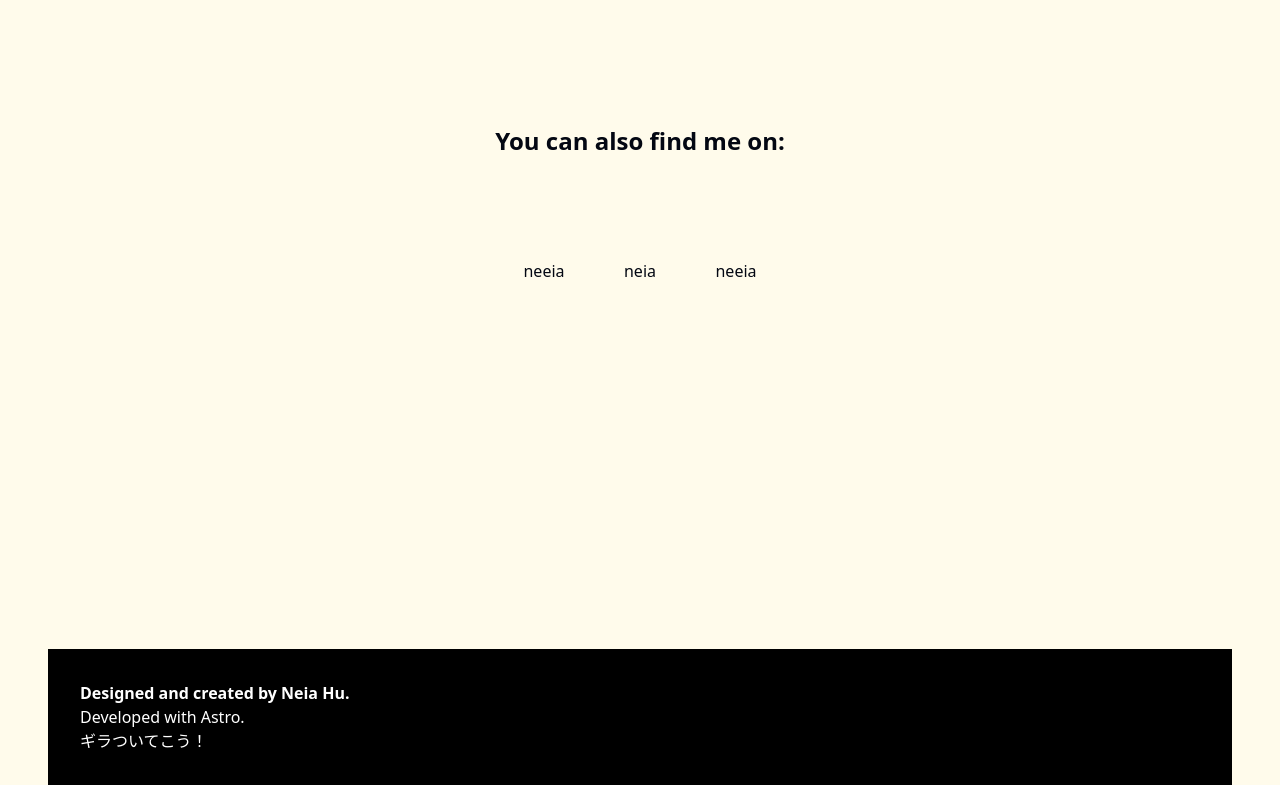
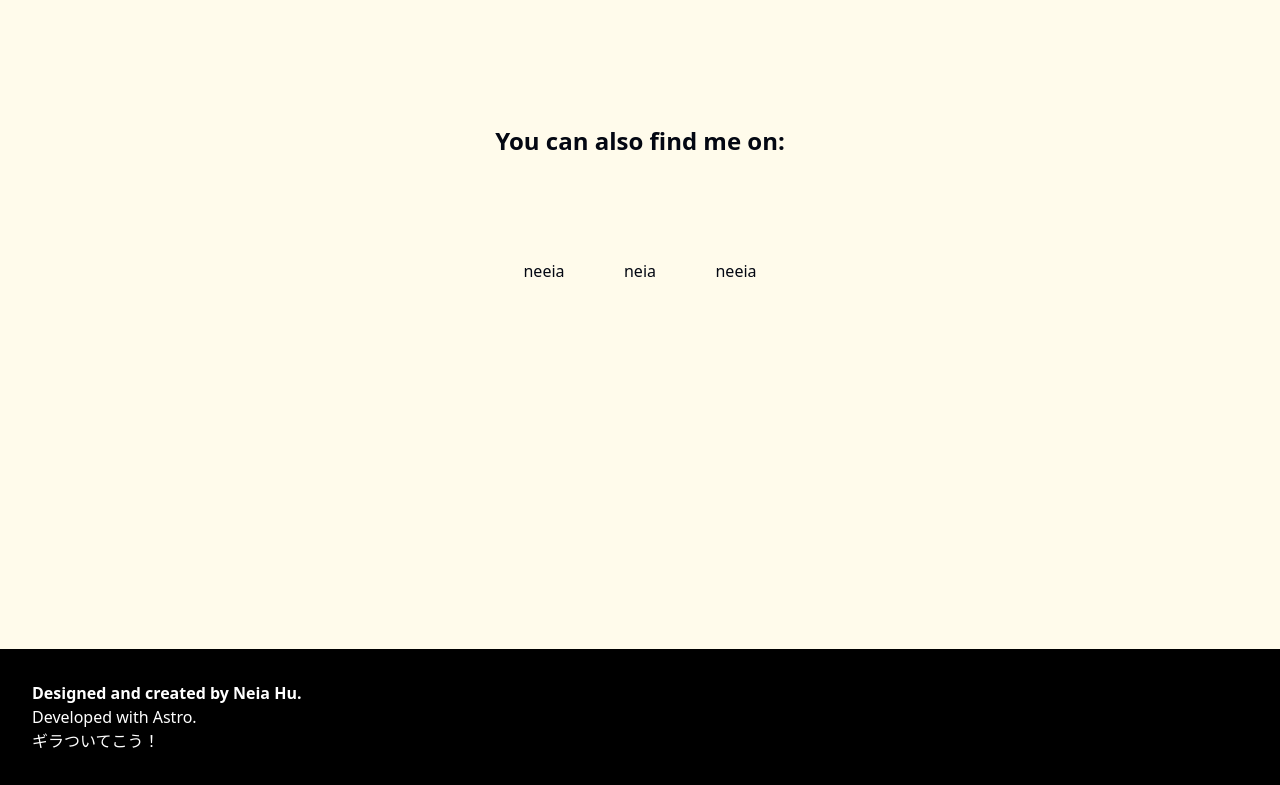
Before and after one commit to neeia/portfolio, an Astro site: page / in a window 1280 px wide. Shown: the part 5775-6560 px from the top of the page. Built offline with nearby package versions, Linux system fonts and the light colour scheme; Astro itself is replaced by a stand-in of ours; some icons are missing.

Commit message:
Fix negative margin on footer to account for padding of body

```diff
--- a/src/components/Foot.astro
+++ b/src/components/Foot.astro
@@ -1,7 +1,7 @@
 ---
 ---
 
-<footer class="bg-black -mx-4 p-8 text-white">
+<footer class="bg-black -mx-4 sm:-mx-12 lg:-mx-16 p-8 text-white">
   <h2 class="font-bold">Designed and created by Neia Hu.</h2>
   <p>Developed with Astro.</p>
   <p>ギラついてこう！</p>
```
